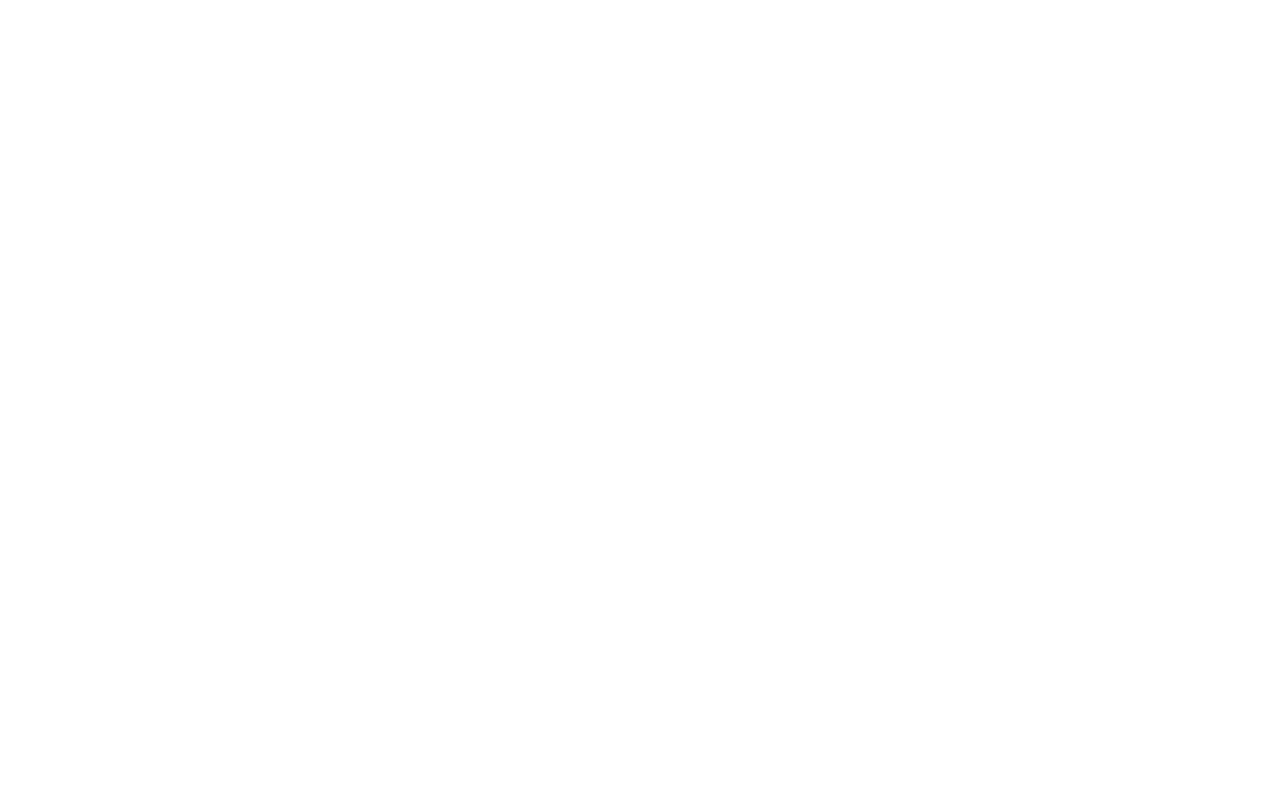
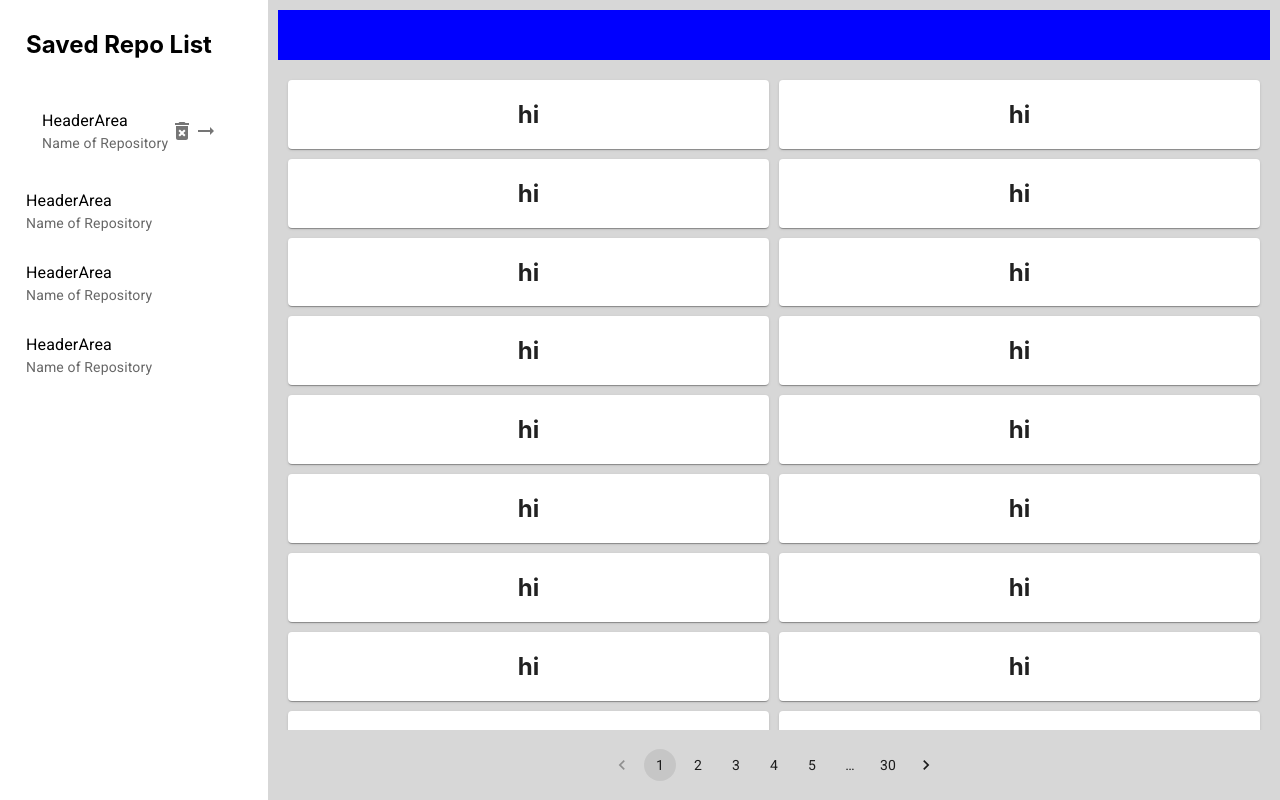
Before and after one commit to KiimDoHyun/Git-Api, a React (Create React App) app: page /testLayout in a window 1280 px wide. Before the commit this address had no page. Built offline with nearby package versions, Linux system fonts and the light colour scheme.

Commit message:
feat: 화면 레이아웃 테스트 페이지 추가 아이콘 관련 라이브러리 추가 설치

```diff
--- a/package.json
+++ b/package.json
@@ -6,6 +6,7 @@
     "@emotion/react": "^11.10.5",
     "@emotion/styled": "^11.10.5",
     "@fontsource/roboto": "^4.5.8",
+    "@mui/icons-material": "^5.11.0",
     "@mui/material": "^5.11.4",
     "@testing-library/jest-dom": "^5.16.5",
     "@testing-library/react": "^13.4.0",
--- a/src/Page/MainPage.jsx
+++ b/src/Page/MainPage.jsx
@@ -161,6 +161,7 @@
 
     return (
         <div>
+            {/* 검색 영역 */}
             <div className="searchArea">
                 <form onSubmit={onSubmit}>
                     <InputLabel htmlFor="searchRepo">검색</InputLabel>
@@ -178,6 +179,7 @@
             )}
             {getRepoResult.error && <div className="errorArea">Error!</div>}
 
+            {/* Repo 조회 결과 영역 */}
             <h1>조회된 데이터</h1>
             <div className="searchResultArea">
                 {getRepoResult.data?.items.map((item, idx) => (
@@ -196,7 +198,8 @@
                 count={pageCount}
                 onChange={onChangeSearchPage}
             />
-            {/*  저장된 데이터 */}
+
+            {/*  저장된 데이터 영역 */}
             <div>
                 <h1>저장된 데이터</h1>
                 <div>
@@ -216,6 +219,7 @@
                 </div>
             </div>
 
+            {/* 특정 데이터 Issue 영역 */}
             <Dialog open={openDialog} onClose={() => setOpenDialog(false)}>
                 <div>
                     <List>
--- /dev/null
+++ b/src/Page/TestLayoutPage.jsx
@@ -0,0 +1,202 @@
+import {
+    List,
+    ListItem,
+    ListItemButton,
+    ListItemIcon,
+    ListItemText,
+    Pagination,
+    Paper,
+    Tooltip,
+} from "@mui/material";
+import React from "react";
+import styled from "styled-components";
+import DeleteForeverIcon from "@mui/icons-material/DeleteForever";
+import ArrowRightAltIcon from "@mui/icons-material/ArrowRightAlt";
+const TestLayoutPage = () => {
+    return (
+        <TestLayoutPageBlock>
+            <div className="savedList">
+                <h2>Saved Repo List</h2>
+                <div>
+                    <List>
+                        <ListItem>
+                            <ListItemButton>
+                                <ListItemText
+                                    primary="HeaderArea"
+                                    secondary="Name of Repository"
+                                />
+                                <ListItemIcon>
+                                    <Tooltip title="삭제하기">
+                                        <DeleteForeverIcon />
+                                    </Tooltip>
+                                    <Tooltip title="자세히">
+                                        <ArrowRightAltIcon />
+                                    </Tooltip>
+                                </ListItemIcon>
+                            </ListItemButton>
+                        </ListItem>
+                        <ListItem>
+                            <ListItemText
+                                primary="HeaderArea"
+                                secondary="Name of Repository"
+                            />
+                        </ListItem>
+                        <ListItem>
+                            <ListItemText
+                                primary="HeaderArea"
+                                secondary="Name of Repository"
+                            />
+                        </ListItem>
+                        <ListItem>
+                            <ListItemText
+                                primary="HeaderArea"
+                                secondary="Name of Repository"
+                            />
+                        </ListItem>
+                    </List>
+                </div>
+            </div>
+            <div className="contents">
+                <div className="searchArea"></div>
+                <div className="repoListArea">
+                    <Paper elevation={1} className="repoItem">
+                        <h2>hi</h2>
+                    </Paper>
+                    <Paper elevation={1} className="repoItem">
+                        <h2>hi</h2>
+                    </Paper>
+                    <Paper elevation={1} className="repoItem">
+                        <h2>hi</h2>
+                    </Paper>
+                    <Paper elevation={1} className="repoItem">
+                        <h2>hi</h2>
+                    </Paper>
+                    <Paper elevation={1} className="repoItem">
+                        <h2>hi</h2>
+                    </Paper>
+                    <Paper elevation={1} className="repoItem">
+                        <h2>hi</h2>
+                    </Paper>
+                    <Paper elevation={1} className="repoItem">
+                        <h2>hi</h2>
+                    </Paper>{" "}
+                    <Paper elevation={1} className="repoItem">
+                        <h2>hi</h2>
+                    </Paper>{" "}
+                    <Paper elevation={1} className="repoItem">
+                        <h2>hi</h2>
+                    </Paper>{" "}
+                    <Paper elevation={1} className="repoItem">
+                        <h2>hi</h2>
+                    </Paper>{" "}
+                    <Paper elevation={1} className="repoItem">
+                        <h2>hi</h2>
+                    </Paper>{" "}
+                    <Paper elevation={1} className="repoItem">
+                        <h2>hi</h2>
+                    </Paper>{" "}
+                    <Paper elevation={1} className="repoItem">
+                        <h2>hi</h2>
+                    </Paper>{" "}
+                    <Paper elevation={1} className="repoItem">
+                        <h2>hi</h2>
+                    </Paper>{" "}
+                    <Paper elevation={1} className="repoItem">
+                        <h2>hi</h2>
+                    </Paper>{" "}
+                    <Paper elevation={1} className="repoItem">
+                        <h2>hi</h2>
+                    </Paper>{" "}
+                    <Paper elevation={1} className="repoItem">
+                        <h2>hi</h2>
+                    </Paper>
+                    <Paper elevation={1} className="repoItem">
+                        <h2>hi</h2>
+                    </Paper>
+                    <Paper elevation={1} className="repoItem">
+                        <h2>hi</h2>
+                    </Paper>
+                    <Paper elevation={1} className="repoItem">
+                        <h2>hi</h2>
+                    </Paper>
+                    <Paper elevation={1} className="repoItem">
+                        <h2>hi</h2>
+                    </Paper>
+                    <Paper elevation={1} className="repoItem">
+                        <h2>hi</h2>
+                    </Paper>
+                    <Paper elevation={1} className="repoItem">
+                        <h2>hi</h2>
+                    </Paper>
+                    <Paper elevation={1} className="repoItem">
+                        <h2>hi</h2>
+                    </Paper>
+                    <Paper elevation={1} className="repoItem">
+                        <h2>hi</h2>
+                    </Paper>
+                    <Paper elevation={1} className="repoItem">
+                        <h2>bye</h2>
+                    </Paper>
+                </div>
+                <div className="pagerArea">
+                    <Pagination count={30} />
+                </div>
+            </div>
+        </TestLayoutPageBlock>
+    );
+};
+
+const TestLayoutPageBlock = styled.div`
+    width: 100vw;
+    height: 100vh;
+
+    display: flex;
+
+    .savedList,
+    .contents,
+    .repoListArea {
+        padding: 10px;
+        box-sizing: border-box;
+    }
+
+    .savedList {
+        flex: 1;
+
+        text-align: left;
+    }
+
+    .savedList h2 {
+        padding-left: 16px;
+    }
+
+    .contents {
+        flex: 4;
+        background-color: #d7d7d7;
+
+        display: grid;
+        grid-template-rows: 50px 1fr 50px;
+
+        gap: 10px;
+    }
+
+    .searchArea {
+        width: 100%;
+        height: 50px;
+        background-color: blue;
+    }
+
+    .repoListArea {
+        display: grid;
+        gap: 10px;
+        grid-template-columns: 1fr 1fr;
+        overflow: scroll;
+    }
+
+    .pagerArea {
+        width: 100%;
+        display: flex;
+        justify-content: center;
+        align-items: center;
+    }
+`;
+export default TestLayoutPage;
--- a/src/Router/Router.jsx
+++ b/src/Router/Router.jsx
@@ -1,10 +1,12 @@
 import { Route, Routes } from "react-router-dom";
 import MainPage from "../Page/MainPage";
+import TestLayoutPage from "../Page/TestLayoutPage";
 
 const Router = () => {
     return (
         <Routes>
             <Route element={<MainPage />} path="/" />
+            <Route element={<TestLayoutPage />} path="/testLayout" />
         </Routes>
     );
 };
```
Also changed, not shown: 1 other file (tests, documents, lock files or other folders).
